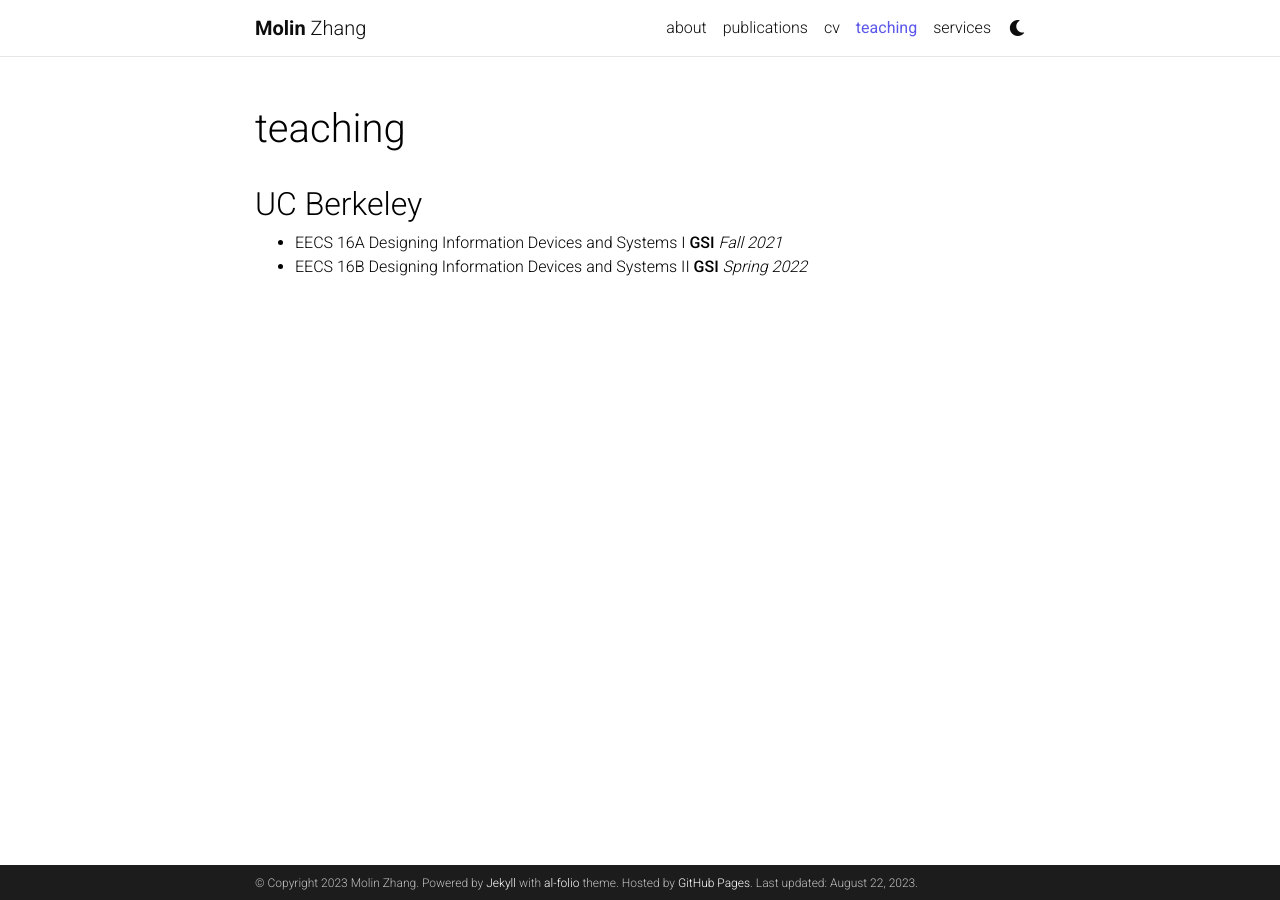
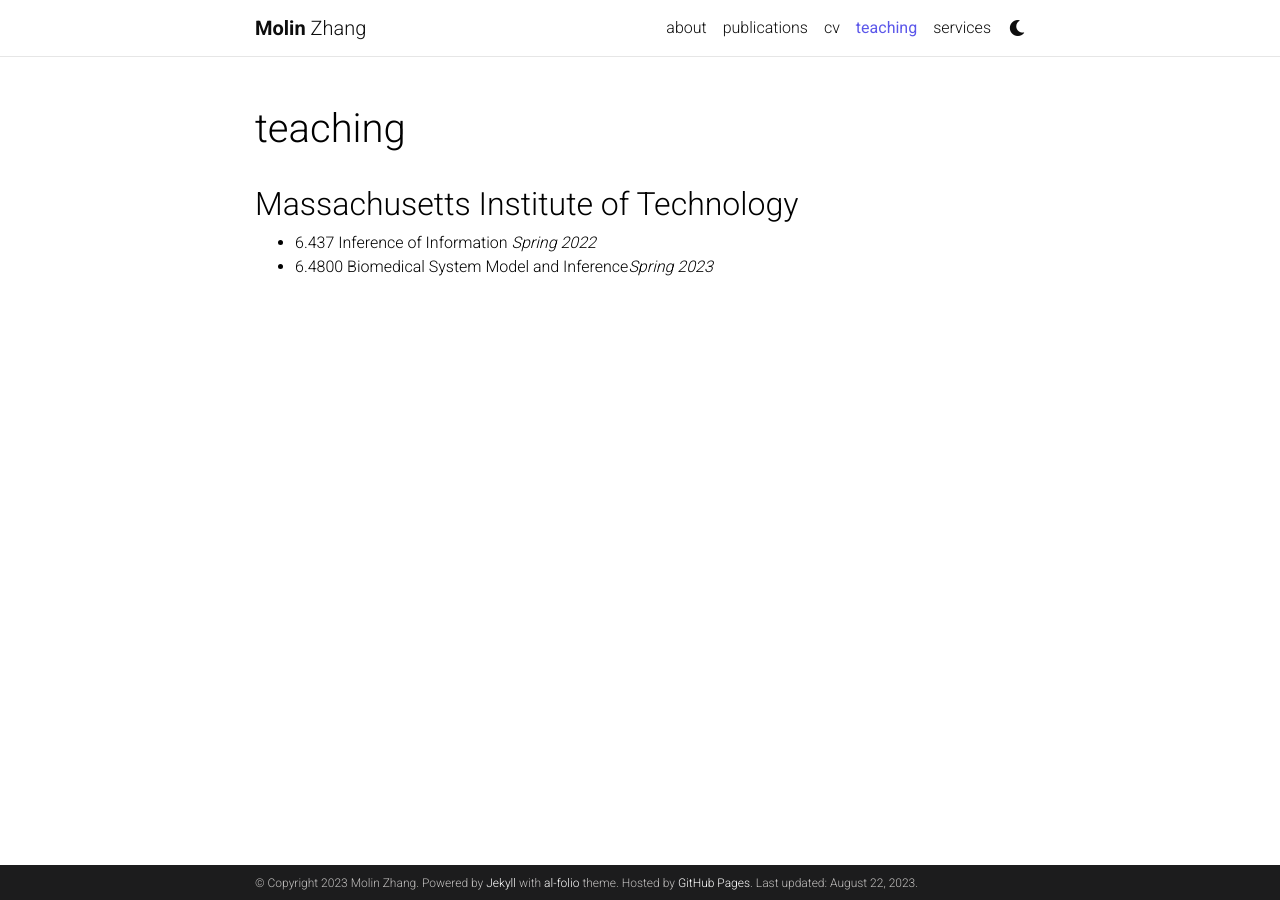
Before and after one commit to molinzhang/molinzhang.github.io, a Jekyll site: the page built from _pages/teaching.md, in a window 1280 px wide. Built offline with Jekyll 4.4.1, drawn with Linux system fonts in a browser that asks for light colours; comment, search, counter and statistics services are not loaded; a style sheet for code colours, icons or effects is not loaded.

Commit message:
Update teaching.md

```diff
--- a/_pages/teaching.md
+++ b/_pages/teaching.md
@@ -7,10 +7,10 @@ nav: true
 nav_order: 5
 ---
 
-## UC Berkeley
+## Massachusetts Institute of Technology
 
-- EECS 16A Designing Information Devices and Systems I **GSI** *Fall 2021*
-- EECS 16B Designing Information Devices and Systems II **GSI** *Spring 2022*
+- 6.437 Inference of Information *Spring 2022*
+- 6.4800 Biomedical System Model and Inference*Spring 2023*
 
 
 <!--
```
